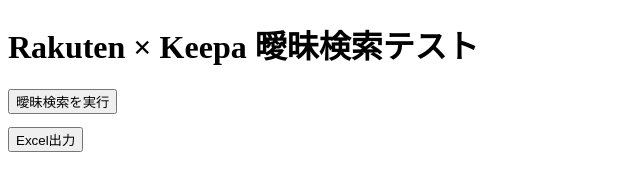
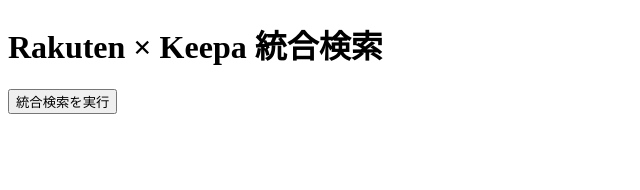
Before and after one commit to autolaviesuzuki-hub/rakuten-keepa-tool, a plain HTML site: page ui/index.html in a window 1280 px wide. Shown: the whole page, without its empty margins (0-640 px from the left). Drawn offline with Linux system fonts and the light colour scheme.

Commit message:
Update index.html

```diff
--- a/ui/index.html
+++ b/ui/index.html
@@ -5,8 +5,9 @@
   <title>Rakuten Keepa Tool</title>
 </head>
 <body>
-  <h1>Rakuten × Keepa 曖昧検索テスト</h1>
-  <button id="run">曖昧検索を実行</button>
+  <h1>Rakuten × Keepa 統合検索</h1>
+
+  <button id="run">統合検索を実行</button>
   <pre id="log"></pre>
 
   <script type="module">
@@ -15,17 +16,19 @@
     document.getElementById("run").addEventListener("click", async () => {
       const log = document.getElementById("log");
 
+      // ここは自由に変更可能（ブランド・カテゴリ・性別）
       const modelEntry = {
         brand: "ナイキ",
         category: "スニーカー",
         gender: "メンズ"
       };
 
+      // ★ ここで runFullPipeline() が実行される
       const results = await runFullPipeline(modelEntry);
+
+      // 結果を画面に表示
       log.textContent = JSON.stringify(results, null, 2);
     });
   </script>
-<button id="export">Excel出力</button>
-
 </body>
 </html>
```
Lines whose indentation alone changed are shown as unchanged.
